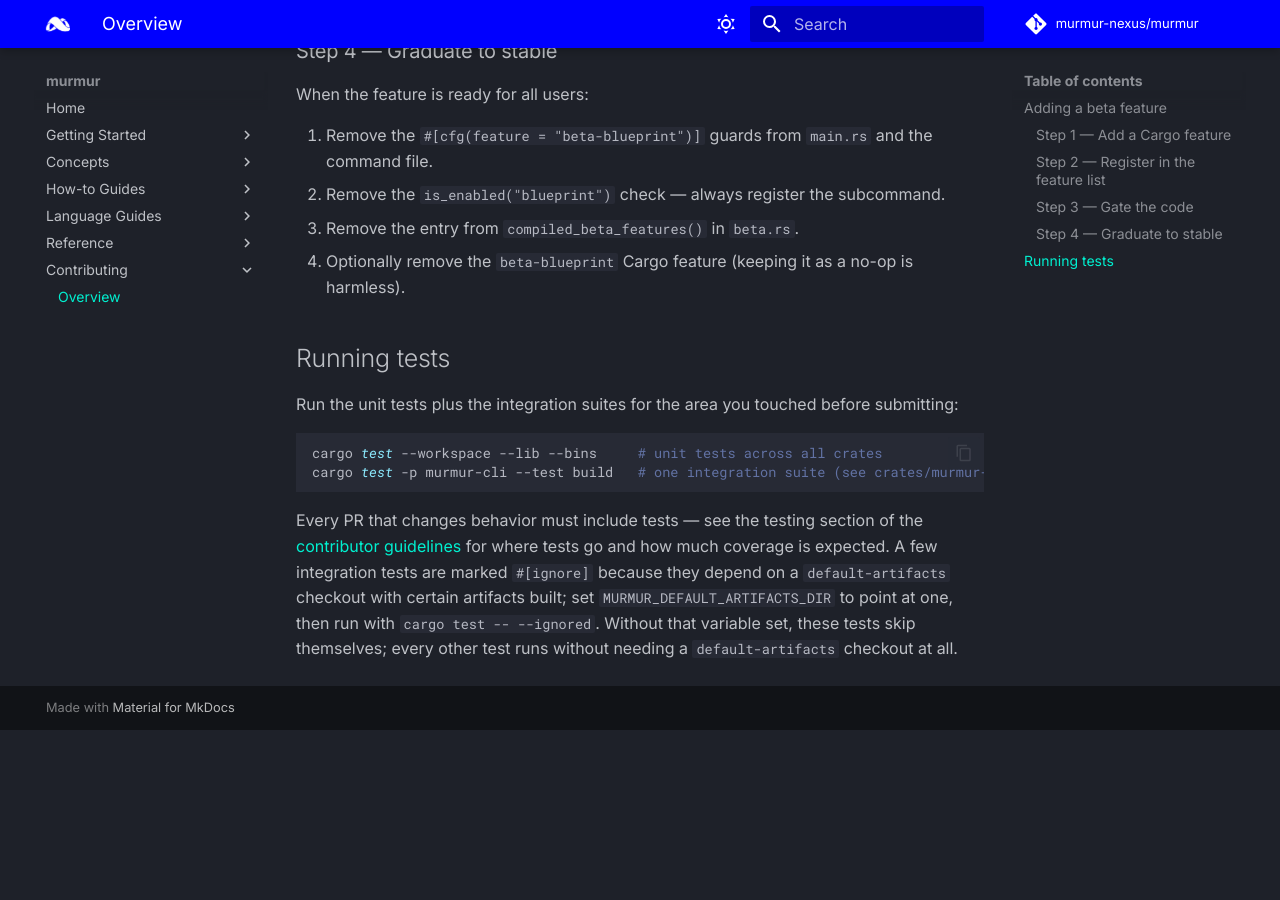
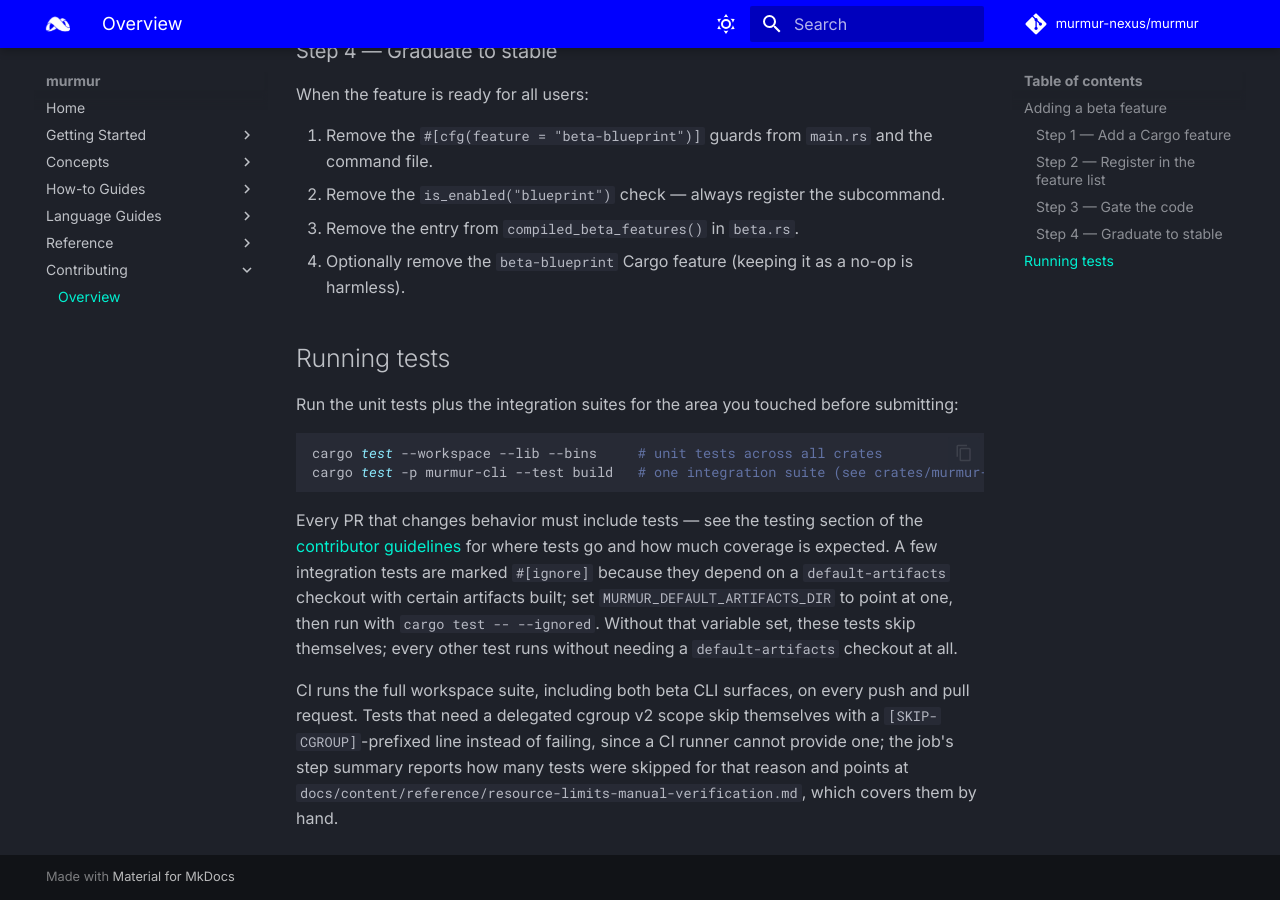
Before and after one commit to murmur-nexus/murmur, an MkDocs documentation site: the page built from docs/content/contributing/index.md, in a window 1280 px wide and 900 px high, scrolled down 1448 px. Built offline with MkDocs 1.6.1 and Material for MkDocs 9.7.7, drawn with Linux system fonts in a browser that asks for light colours; comment, search, counter and statistics services are not loaded; before the commit the page ends 2178 px from its top, so only the background shows below that.

Commit message:
checkpoint(#91a41eb4): Entering test stage
Signed-off-by: ewdegraaff <ewdegraaff@users.noreply.github.com>

```diff
--- a/docs/content/contributing/index.md
+++ b/docs/content/contributing/index.md
@@ -88,3 +88,9 @@ for where tests go and how much coverage is expected. A few integration tests ar
 built; set `MURMUR_DEFAULT_ARTIFACTS_DIR` to point at one, then run with
 `cargo test -- --ignored`. Without that variable set, these tests skip themselves; every
 other test runs without needing a `default-artifacts` checkout at all.
+
+CI runs the full workspace suite, including both beta CLI surfaces, on every push and pull
+request. Tests that need a delegated cgroup v2 scope skip themselves with a
+`[SKIP-CGROUP]`-prefixed line instead of failing, since a CI runner cannot provide one; the job's
+step summary reports how many tests were skipped for that reason and points at
+`docs/content/reference/resource-limits-manual-verification.md`, which covers them by hand.
```
